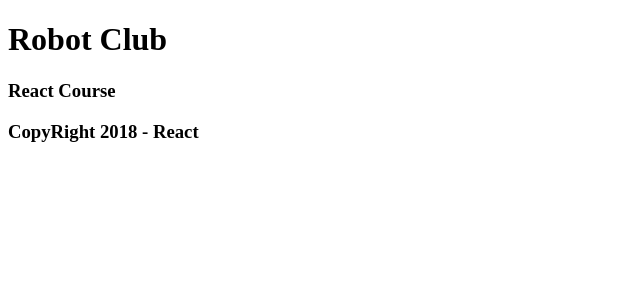
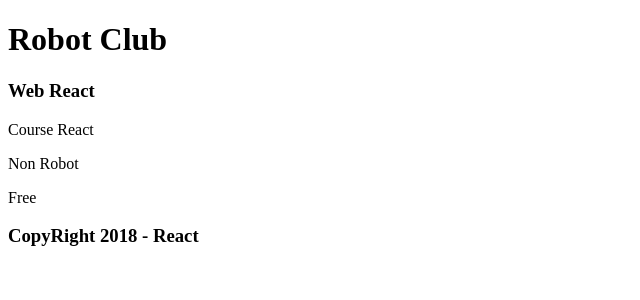
Before and after one commit to NLGRF/React-Course, a React (Create React App) app in the folder hello-react/: page / in a window 1280 px wide. Shown: the top 300 px of the page, without its empty margins (0-640 px from the left). Built offline with nearby package versions, Linux system fonts and the light colour scheme.

Commit message:
React-Props

```diff
--- a/hello-react/src/App.js
+++ b/hello-react/src/App.js
@@ -8,7 +8,7 @@ class App extends Component {
       return (
         <div>
           <Header />
-          <Content />
+          <Content title="Course React" name="Non Robot" price="Free"/>
           <Footer />
         </div>
       );
--- a/hello-react/src/Content.js
+++ b/hello-react/src/Content.js
@@ -4,7 +4,10 @@ class Content extends Component {
     render() {
       return (
         <div>
-          <h3>React Course</h3>
+          <h3>Web React</h3>
+          <p>{this.props.title}</p>
+          <p>{this.props.name}</p>
+          <p>{this.props.price}</p>
         </div>
       );
     }
```
Also changed, not shown: hello-react/public/index.html (+1 -21 lines).
